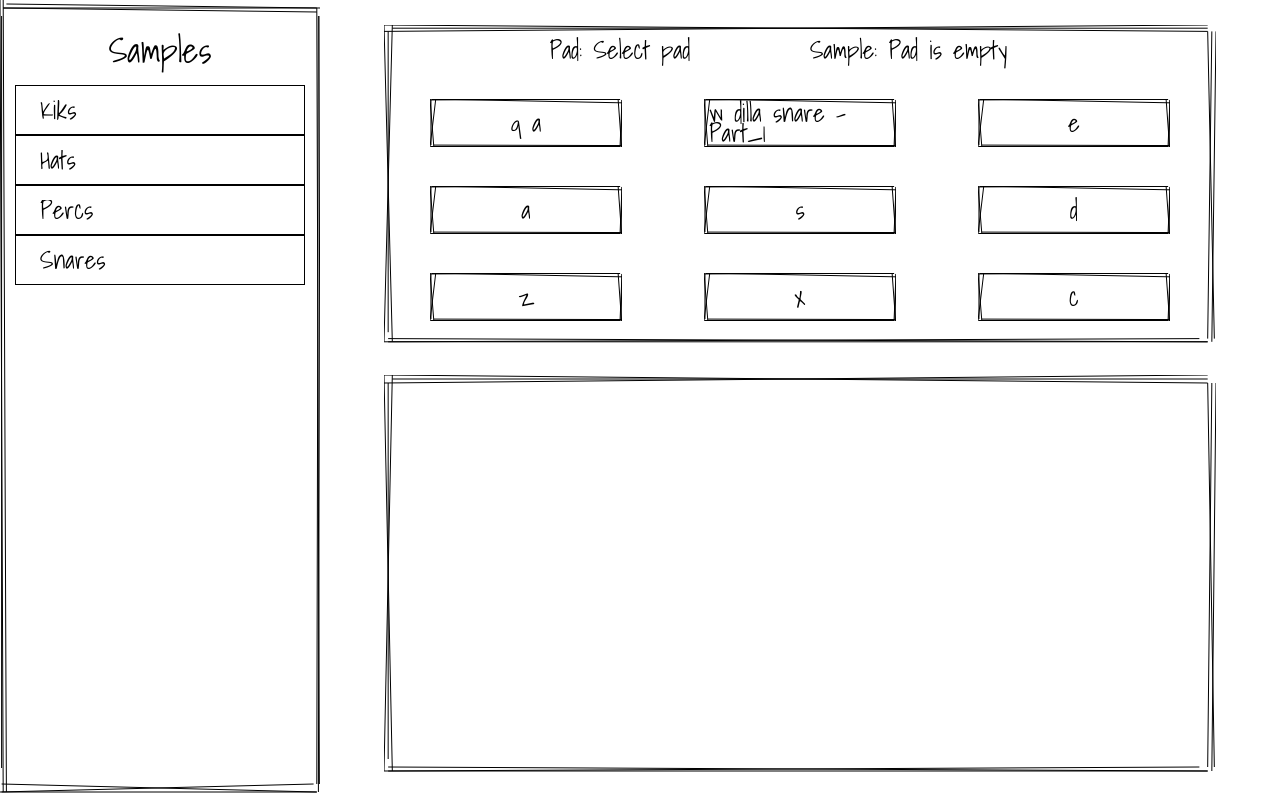
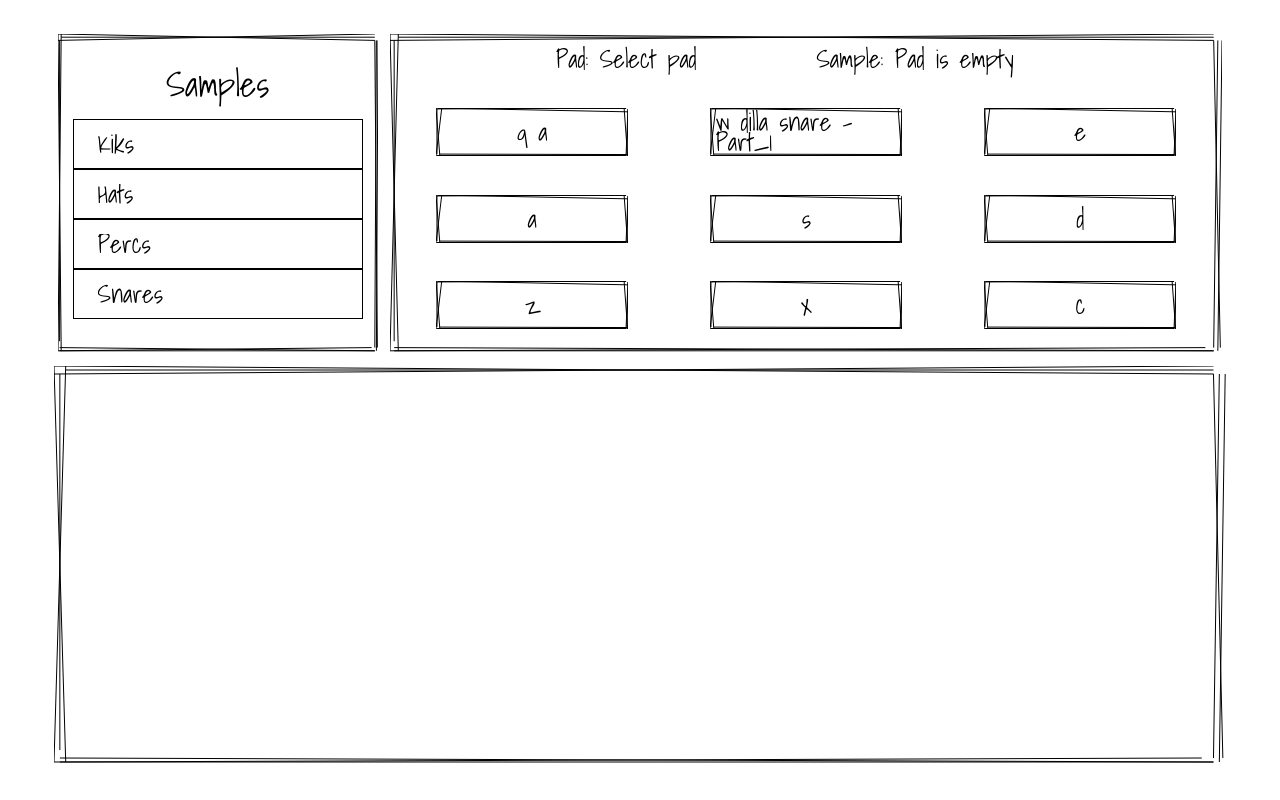
Before and after one commit to Velllll/audio-web-api, an Angular app: page / in a window 1280 px wide. Built offline with nearby package versions, Linux system fonts and the light colour scheme.

Commit message:
change styles

```diff
--- a/src/app/modules/drum-machine/components/files/files.component.html
+++ b/src/app/modules/drum-machine/components/files/files.component.html
@@ -52,24 +52,4 @@
       </mat-expansion-panel>
     </mat-accordion>
 
-    <div class="background-container">
-      <svg>
-          <!-- left -->
-          <line x1="2%" y1="99%" x2="1%" y2="0%" stroke="black" />
-          <line x1="1%" y1="99%" x2="0%" y2="0%" stroke="black" />
-          <line x1="0.5%" y1="96%" x2="0.5%" y2="2%" stroke="black" />
-          <!-- bottom -->
-          <line x1="0.5%" y1="98%" x2="99%" y2="99%" stroke="black" />
-          <line x1="0.5%" y1="99%" x2="99%" y2="99%" stroke="black" />
-          <line x1="0%" y1="99%" x2="98%" y2="98%" stroke="black" />
-          <!-- top -->
-          <line x1="1%" y1="1%" x2="99%" y2="1%" stroke="black" />
-          <line x1="1%" y1="1%" x2="99%" y2="1.5%" stroke="black" />
-          <line x1="2%" y1="0.5%" x2="100%" y2="1%" stroke="black" />
-          <!-- right -->
-          <line x1="99.5%" y1="2%" x2="99%" y2="98%" stroke="black" />
-          <line x1="99%" y1="1%" x2="99.8%" y2="98%" stroke="black" />
-          <line x1="100%" y1="2%" x2="99.5%" y2="99%" stroke="black" />
-      </svg>
-    </div>
 </div>
--- a/src/app/modules/drum-machine/components/files/files.component.scss
+++ b/src/app/modules/drum-machine/components/files/files.component.scss
@@ -1,6 +1,6 @@
 .container {
     width: 25vw;
-    height: 100%;
+    height: 39vh;
     overflow: scroll;
     padding: 15px;
     position: relative;
--- a/src/app/modules/drum-machine/components/pads/pads.component.html
+++ b/src/app/modules/drum-machine/components/pads/pads.component.html
@@ -4,9 +4,10 @@
             <div class="name pad-name">
                 Pad: {{currentPad.padName ? currentPad.padName : 'Select pad'}}
             </div>
-            <div class="volume" *ngIf="currentPad.padName">
+            <div class="volume-container" *ngIf="currentPad.padName">
                 <form [formGroup]="volumeForm">
-                    Volume: {{getVolume()}}<input formControlName="volume" min="0" max="1" step="0.1" value="0.5" type="range">
+                    <div class="volume">Volume: {{getVolume()}}</div>
+                    <input formControlName="volume" min="0" max="1" step="0.1" value="0.5" type="range">
                 </form>
             </div>
             <div class="name sample-name">
@@ -41,24 +42,4 @@
             </div>
         </div>
     </div>
-    <!-- background frame -->
-    <div class="background-container">
-        <svg>
-            <line x1="0" y1="99%" x2="1%" y2="0%" stroke="black" />
-            <line x1="1%" y1="99%" x2="0%" y2="0%" stroke="black" />
-            <line x1="0.5%" y1="96%" x2="0.5%" y2="2%" stroke="black" />
-
-            <line x1="0.5%" y1="98%" x2="99%" y2="99%" stroke="black" />
-            <line x1="0.5%" y1="99%" x2="99%" y2="99%" stroke="black" />
-            <line x1="0%" y1="99%" x2="98%" y2="98%" stroke="black" />
-
-            <line x1="0%" y1="0%" x2="99%" y2="2%" stroke="black" />
-            <line x1="1%" y1="1%" x2="99%" y2="1%" stroke="black" />
-            <line x1="0%" y1="2%" x2="99%" y2="0%" stroke="black" />
-
-            <line x1="99.5%" y1="2%" x2="99%" y2="98%" stroke="black" />
-            <line x1="99%" y1="2%" x2="99.8%" y2="98%" stroke="black" />
-            <line x1="100%" y1="2%" x2="99.5%" y2="99%" stroke="black" />
-        </svg>
-    </div>
 </div>
--- a/src/app/modules/drum-machine/components/pads/pads.component.scss
+++ b/src/app/modules/drum-machine/components/pads/pads.component.scss
@@ -1,7 +1,6 @@
 .container {
     width: 65vw;
     padding: 15px;
-    margin: 15px;
     height: 40vh;
     position: relative;
     font-size: 25px;
@@ -12,7 +11,7 @@
             display: flex;
             justify-content: center;
             align-items: center;
-            .volume {
+            .volume-container {
                 width: 30%;
                 padding: 0 10px;
                 .mat-slider-ticks {
@@ -67,17 +66,4 @@
             }
         }
     }
-
-    .background-container {
-        height: 100%;
-        width: 100%;
-        position: absolute;
-        top: 0;
-        left: 0;
-        z-index: -10;
-        svg {
-            height: 100%;
-            width: 100%;
-        }
-    }
 }
--- a/src/app/modules/drum-machine/components/scales/scales.component.scss
+++ b/src/app/modules/drum-machine/components/scales/scales.component.scss
@@ -1,7 +1,7 @@
 .container {
-    width: 65vw;
+    width: 91.5vw;
     padding: 15px;
-    margin: 15px;
+    margin: 0.5vw;
     height: 50vh;
     position: relative;
 
--- a/src/app/modules/drum-machine/main/main.component.html
+++ b/src/app/modules/drum-machine/main/main.component.html
@@ -1,7 +1,49 @@
 <div class="container">
-    <app-files></app-files>
-    <div class="vst-container">
-        <app-pads></app-pads>
-        <app-scales></app-scales>
+    <div class="row-container">
+        <div class="file-cntainer">
+            <app-files></app-files>
+            <div class="background-container">
+                <svg>
+                    <line x1="0" y1="99%" x2="1%" y2="0%" stroke="black" />
+                    <line x1="1%" y1="99%" x2="0%" y2="0%" stroke="black" />
+                    <line x1="0.5%" y1="96%" x2="0.5%" y2="2%" stroke="black" />
+
+                    <line x1="0.5%" y1="98%" x2="99%" y2="99%" stroke="black" />
+                    <line x1="0.5%" y1="99%" x2="99%" y2="99%" stroke="black" />
+                    <line x1="0%" y1="99%" x2="98%" y2="98%" stroke="black" />
+
+                    <line x1="0%" y1="0%" x2="99%" y2="2%" stroke="black" />
+                    <line x1="1%" y1="1%" x2="99%" y2="1%" stroke="black" />
+                    <line x1="0%" y1="2%" x2="99%" y2="0%" stroke="black" />
+
+                    <line x1="99.5%" y1="2%" x2="99%" y2="98%" stroke="black" />
+                    <line x1="99%" y1="2%" x2="99.8%" y2="98%" stroke="black" />
+                    <line x1="100%" y1="2%" x2="99.5%" y2="99%" stroke="black" />
+                </svg>
+            </div>
+        </div>
+        <div class="pads-container">
+            <app-pads></app-pads>
+            <div class="background-container">
+                <svg>
+                    <line x1="0" y1="99%" x2="1%" y2="0%" stroke="black" />
+                    <line x1="1%" y1="99%" x2="0%" y2="0%" stroke="black" />
+                    <line x1="0.5%" y1="96%" x2="0.5%" y2="2%" stroke="black" />
+
+                    <line x1="0.5%" y1="98%" x2="99%" y2="99%" stroke="black" />
+                    <line x1="0.5%" y1="99%" x2="99%" y2="99%" stroke="black" />
+                    <line x1="0%" y1="99%" x2="98%" y2="98%" stroke="black" />
+
+                    <line x1="0%" y1="0%" x2="99%" y2="2%" stroke="black" />
+                    <line x1="1%" y1="1%" x2="99%" y2="1%" stroke="black" />
+                    <line x1="0%" y1="2%" x2="99%" y2="0%" stroke="black" />
+
+                    <line x1="99.5%" y1="2%" x2="99%" y2="98%" stroke="black" />
+                    <line x1="99%" y1="2%" x2="99.8%" y2="98%" stroke="black" />
+                    <line x1="100%" y1="2%" x2="99.5%" y2="99%" stroke="black" />
+                </svg>
+            </div>
+        </div>
     </div>
+    <app-scales></app-scales>
 </div>
--- a/src/app/modules/drum-machine/main/main.component.scss
+++ b/src/app/modules/drum-machine/main/main.component.scss
@@ -1,11 +1,36 @@
 .container {
     display: flex;
+    flex-direction: column;
+    justify-content: center;
+    align-items: center;
     height: 100%;
-    .vst-container {
-        width: 75vw;
+    .row-container {
+        width: 100vw;
         display: flex;
-        flex-direction: column;
         justify-content: center;
         align-items: center;
+
+        .file-cntainer {
+            position: relative;
+            margin: 0.5vw;
+            padding-bottom: 1vh;
+        }
+        .pads-container {
+            margin: 0.5vw;
+            position: relative;
+        }
     }
 }
+
+.background-container {
+    height: 100%;
+    width: 100%;
+    position: absolute;
+    top: 0;
+    left: 0;
+    z-index: -10;
+    svg {
+        height: 100%;
+        width: 100%;
+    }
+}
--- a/src/styles.scss
+++ b/src/styles.scss
@@ -37,6 +37,10 @@ h1,h2,h3,h4,h5,h6{font-size:inherit;font-weight: 400;}
 html, body { height: 100%; }
 body { margin: 0; font-family: Roboto, "Helvetica Neue", sans-serif; }
 
+*::-webkit-scrollbar {
+	display: none;
+}
+
 .noselect {
     -webkit-touch-callout: none; /* iOS Safari */
       -webkit-user-select: none; /* Safari */
```
